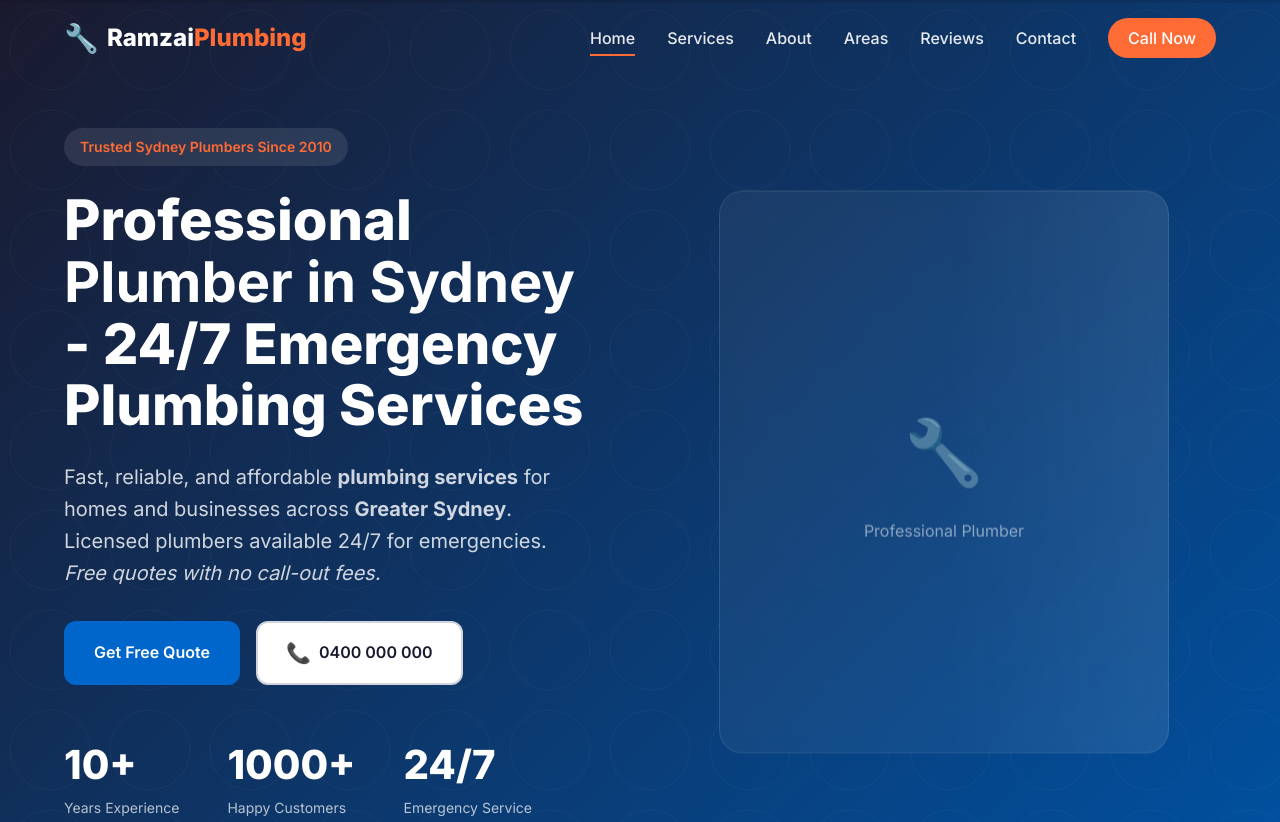
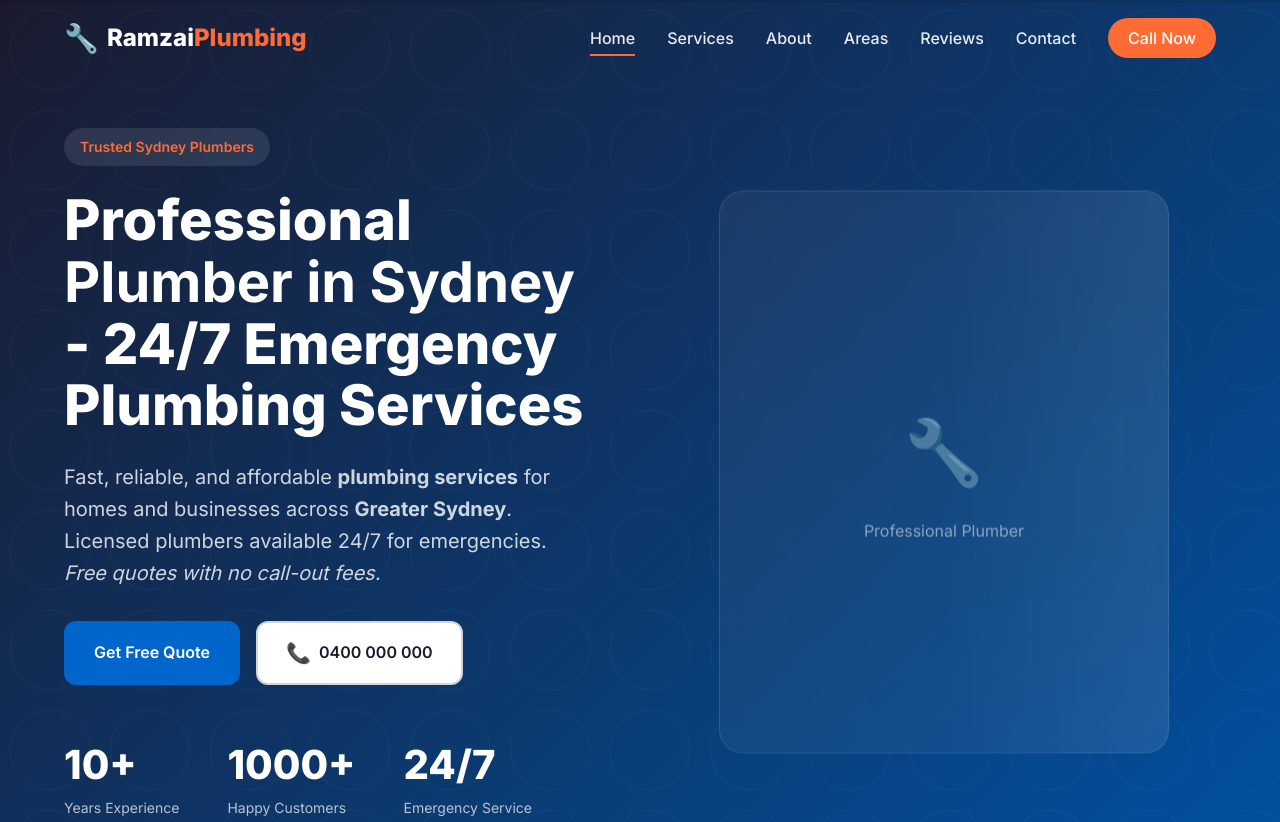
Before and after one commit to Z4YA/ramzai-plumbing, a plain HTML site: page index.html in a window 1280 px wide. Shown: the top 822 px of the page. Drawn offline with Linux system fonts and the light colour scheme.

Commit message:
Update hero badge to remove 'Since 2010'

```diff
--- a/index.html
+++ b/index.html
@@ -358,7 +358,7 @@
             <div class="hero-bg" aria-hidden="true"></div>
             <div class="container hero-content">
                 <div class="hero-text">
-                    <span class="hero-badge">Trusted Sydney Plumbers Since 2010</span>
+                    <span class="hero-badge">Trusted Sydney Plumbers</span>
                     <h1 id="hero-heading">Professional <strong>Plumber in Sydney</strong> - 24/7 Emergency Plumbing Services</h1>
                     <p>Fast, reliable, and affordable <strong>plumbing services</strong> for homes and businesses across <strong>Greater Sydney</strong>. Licensed plumbers available 24/7 for emergencies. <em>Free quotes with no call-out fees.</em></p>
                     <div class="hero-buttons">
```
